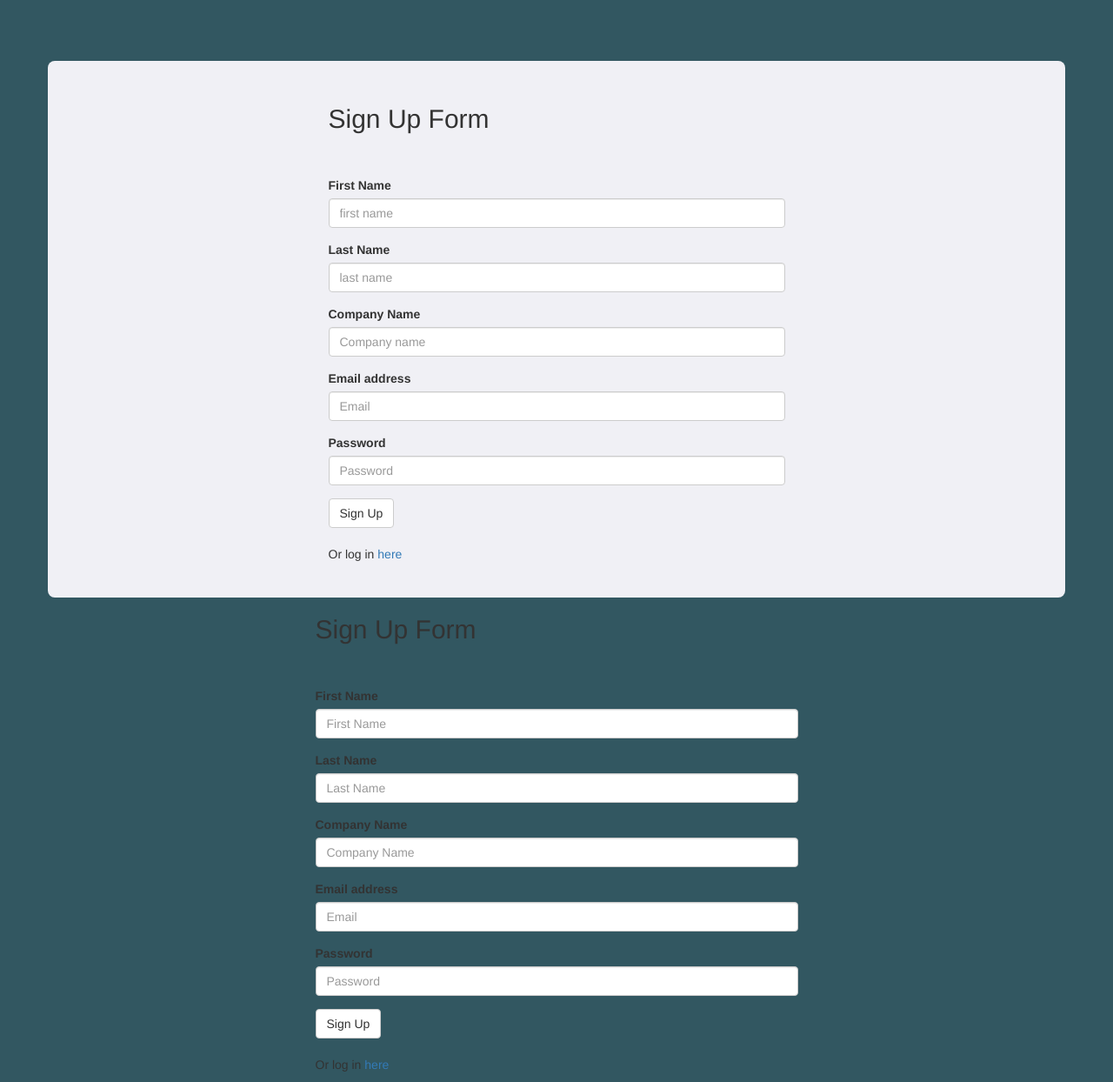
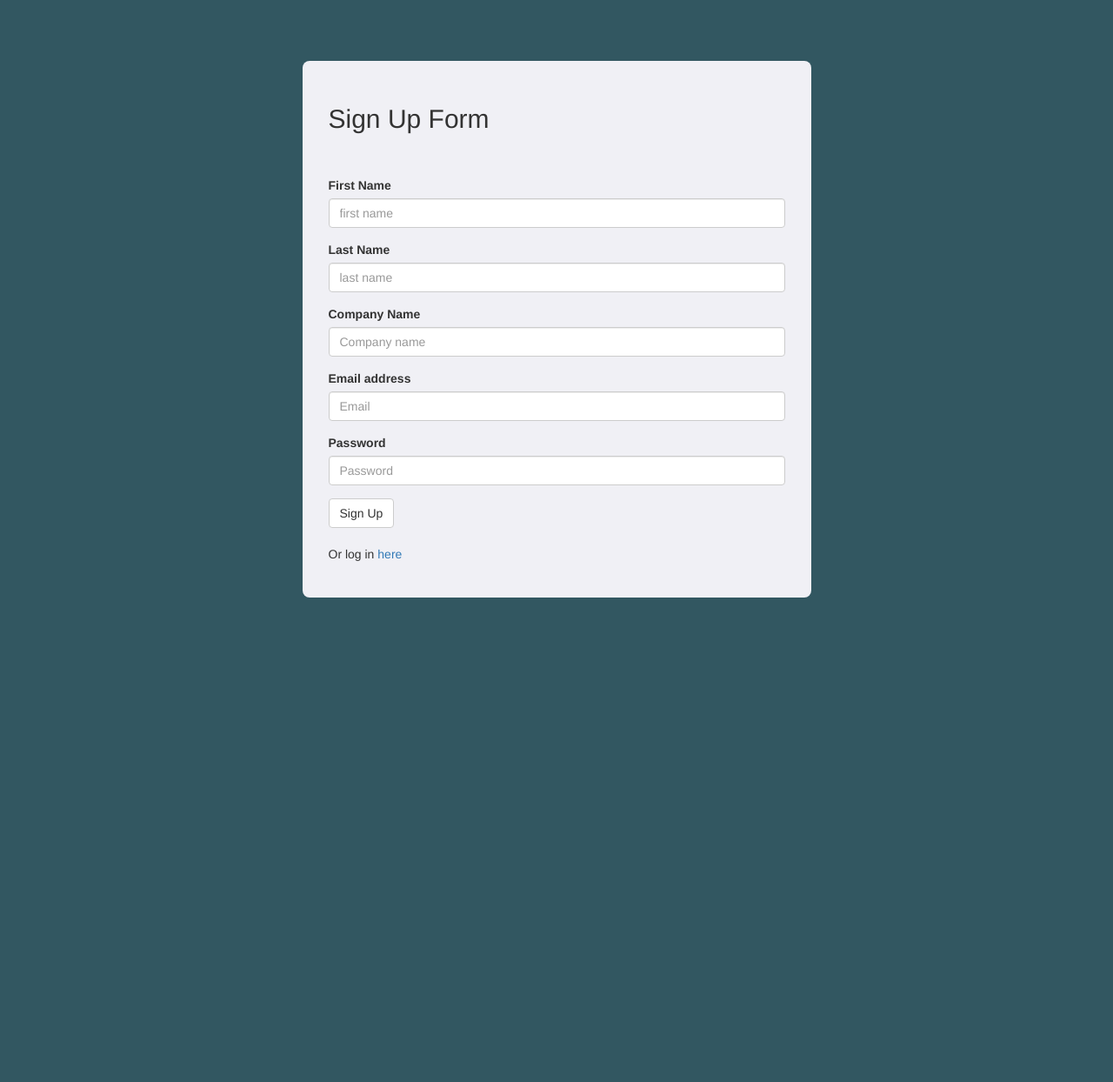
Before and after one commit to HananYusuf/Projectect2, a Node server app: page /signup in a window 1280 px wide. Shown: the part 50-1294 px from the top of the page at 87% size. After the commit the page ends 800 px from the top, so only its background shows below. Run offline with Node 20, Linux system fonts and the light colour scheme; some libraries are stand-ins or nearby versions.

```diff
--- a/config/config.json
+++ b/config/config.json
@@ -3,7 +3,7 @@
     {
         "development": {
         "username": "root",
-        "password": "Miocene235@#%",
+        "password": "Indeed2020!",
         "database": "asset_db",
         "host": "127.0.0.1",
         "dialect": "mysql"
--- a/package.json
+++ b/package.json
@@ -5,7 +5,8 @@
   "main": "server.js",
   "scripts": {
     "test": "echo \"Error: no test specified\" && exit 1",
-    "start": "node server.js"
+    "start": "node server.js",
+    "watch": "nodemon server.js"
   },
   "repository": {
     "type": "git",
@@ -24,6 +25,7 @@
     "express": "^4.17.1",
     "express-session": "^1.17.1",
     "mysql2": "^2.2.5",
+    "nodemon": "^2.0.6",
     "passport": "^0.4.1",
     "passport-local": "^1.0.0",
     "sequelize": "^6.3.5"
--- a/public/js/members.js
+++ b/public/js/members.js
@@ -2,6 +2,6 @@
         // This file just does a GET request to figure out which user is logged in
         // and updates the HTML on the page
         $.get("/api/user_data").then(data => {
-        $(".member-name").text(data.email);
+        $(".company-name").text(data.company_name);
         });
     });
--- a/public/login.html
+++ b/public/login.html
@@ -2,7 +2,7 @@
     <html lang="en">
 
     <head>
-    <title>Passport Authentication</title>
+    <title>Login</title>
     <meta charset="UTF-8">
     <meta name="viewport" content="width=device-width, initial-scale=1">
     <link rel="stylesheet" href="https://maxcdn.bootstrapcdn.com/bootswatch/3.3.7/lumen/bootstrap.min.css">
@@ -38,7 +38,7 @@
             <button type="submit" class="btn btn-default">Login</button>
             </form>
             <br />
-            <p>Or sign up <a href="/signup">here</a></p>
+            <p>Or sign up <a href="signup">here</a></p>
         </div>
         </div>
     </div>
--- a/public/signup.html
+++ b/public/signup.html
@@ -3,7 +3,7 @@
 
 
 <head>
-    <title>Passport Authentication</title>
+    <title>Sign Up</title>
     <meta charset="UTF-8">
     <meta name="viewport" content="width=device-width, initial-scale=1">
     <link rel="stylesheet" href="https://maxcdn.bootstrapcdn.com/bootswatch/3.3.7/lumen/bootstrap.min.css">
@@ -18,21 +18,21 @@
         </div>
     </nav>
     <div class="container">
-        <div class="row login-container">
-        <div class="col-md-6 col-md-offset-3">
+        <div class="row">
+            <div class="col-md-6 col-md-offset-3 signup-container">
                 <h2>Sign Up Form</h2>
                 <form class="signup">
                     <div class="form-group">
-                    <label for="exampleInputEmail1">First Name</label>
-                    <input type="email" class="form-control" id="email-input" placeholder="first name">
+                        <label for="firstname">First Name</label>
+                        <input type="text" class="form-control" id="first_name" placeholder="first name">
                     </div>
                     <div class="form-group">
-                    <label for="exampleInputEmail1">Last Name</label>
-                    <input type="email" class="form-control" id="email-input" placeholder="last name">
+                        <label for="lastname">Last Name</label>
+                        <input type="text" class="form-control" id="last_name" placeholder="last name">
                     </div>
                     <div class="form-group">
-                    <label for="exampleInputEmail1">Company Name</label>
-                    <input type="email" class="form-control" id="email-input" placeholder="Company name">
+                        <label for="companyname">Company Name</label>
+                        <input type="text" class="form-control" id="company_name" placeholder="Company name">
                     </div>
                     <div class="form-group">
                         <label for="exampleInputEmail1">Email address</label>
@@ -53,57 +53,6 @@
                 <p>Or log in <a href="/">here</a></p>
             </div>
         </div>
-<!--
-  <title>Passport Authentication</title>
-  <meta charset="UTF-8">
-  <meta name="viewport" content="width=device-width, initial-scale=1">
-  <link rel="stylesheet" href="https://maxcdn.bootstrapcdn.com/bootswatch/3.3.7/lumen/bootstrap.min.css">
-  <link href="stylesheets/style.css" rel="stylesheet">
-</head>
-
-<body>
-  <nav class="navbar navbar-default">
-    <div class="container-fluid">
-      <div class="navbar-header">
-      </div>
- -->
-    </div>
-  </nav>
-  <div class="container">
-    <div class="row">
-      <div class="col-md-6 col-md-offset-3">
-        <h2>Sign Up Form</h2>
-        <form class="signup">
-          <div class="form-group">
-            <label for="floatingInput">First Name</label>
-            <input type="text" class="form-control" id="first_name" placeholder="First Name">
-          </div>
-          <div class="form-group">
-            <label for="floatingInput">Last Name</label>
-            <input type="text" class="form-control" id="last_name" placeholder="Last Name">
-          </div>
-          <div class="form-group">
-            <label for="floatingInput">Company Name</label>
-            <input type="text" class="form-control" id="company_name" placeholder="Company Name">
-          </div>
-          <div class="form-group">
-            <label for="exampleInputEmail1">Email address</label>
-            <input type="email" class="form-control" id="email-input" placeholder="Email">
-          </div>
-          <div class="form-group">
-            <label for="exampleInputPassword1">Password</label>
-            <input type="password" class="form-control" id="password-input" placeholder="Password">
-          </div>
-          <div style="display: none" id="alert" class="alert alert-danger" role="alert">
-            <span class="glyphicon glyphicon-exclamation-sign" aria-hidden="true"></span>
-            <span class="sr-only">Error:</span> <span class="msg"></span>
-          </div>
-          <button type="submit" class="btn btn-default">Sign Up</button>
-        </form>
-        <br />
-        <p>Or log in <a href="/login">here</a></p>
-      </div>
-    </div>
     </div>
 
     <script src="https://cdnjs.cloudflare.com/ajax/libs/jquery/3.2.1/jquery.min.js"></script>
--- a/public/stylesheet/style.css
+++ b/public/stylesheet/style.css
@@ -23,6 +23,14 @@
             background-color: #f0f0f5;
         }
 
+        .signup-container {
+
+            margin-top: 50px;
+            border-radius: 8px;
+            padding: 30px;
+            background-color: #f0f0f5;
+        }
+
         body {
     background-color: rgb(50, 87, 97);
     background-size: cover;
```
Also changed, not shown: public/addvehicle.html (+9 -8 lines), public/members.html (+11 -3 lines), views/index.handlebars (added, +60 -0 lines), views/layouts/main.handlebars (added, +14 -0 lines), 1 other file. Lines whose indentation alone changed are shown as unchanged.
